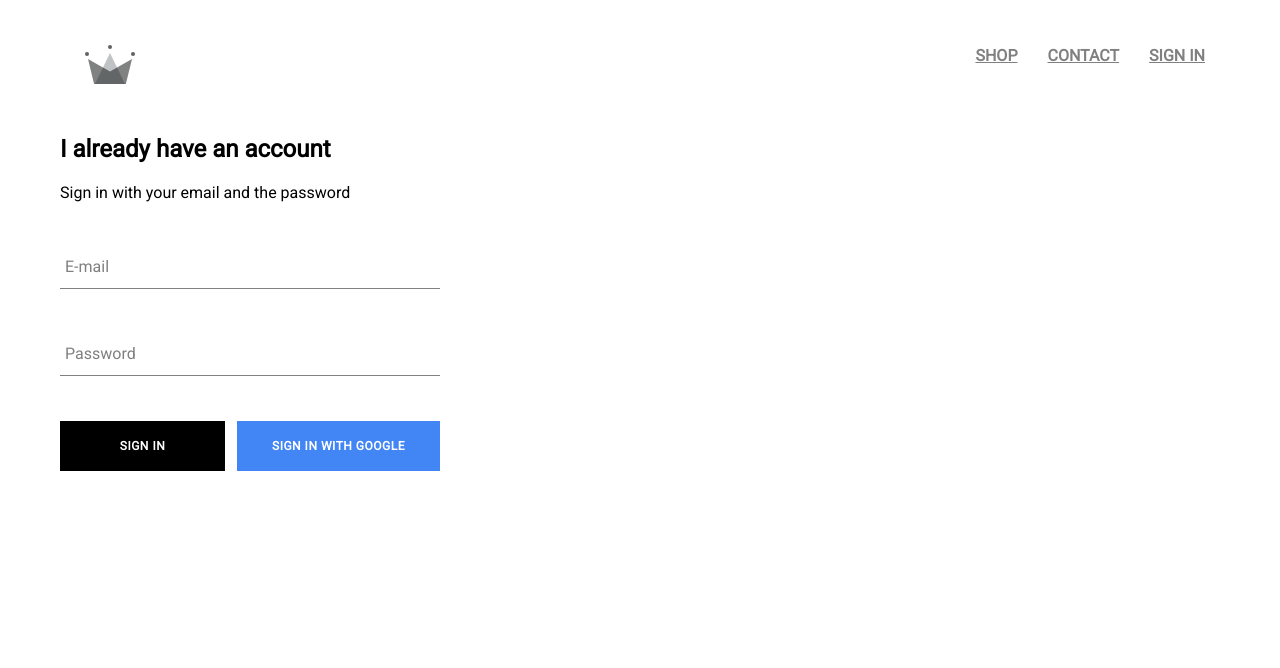
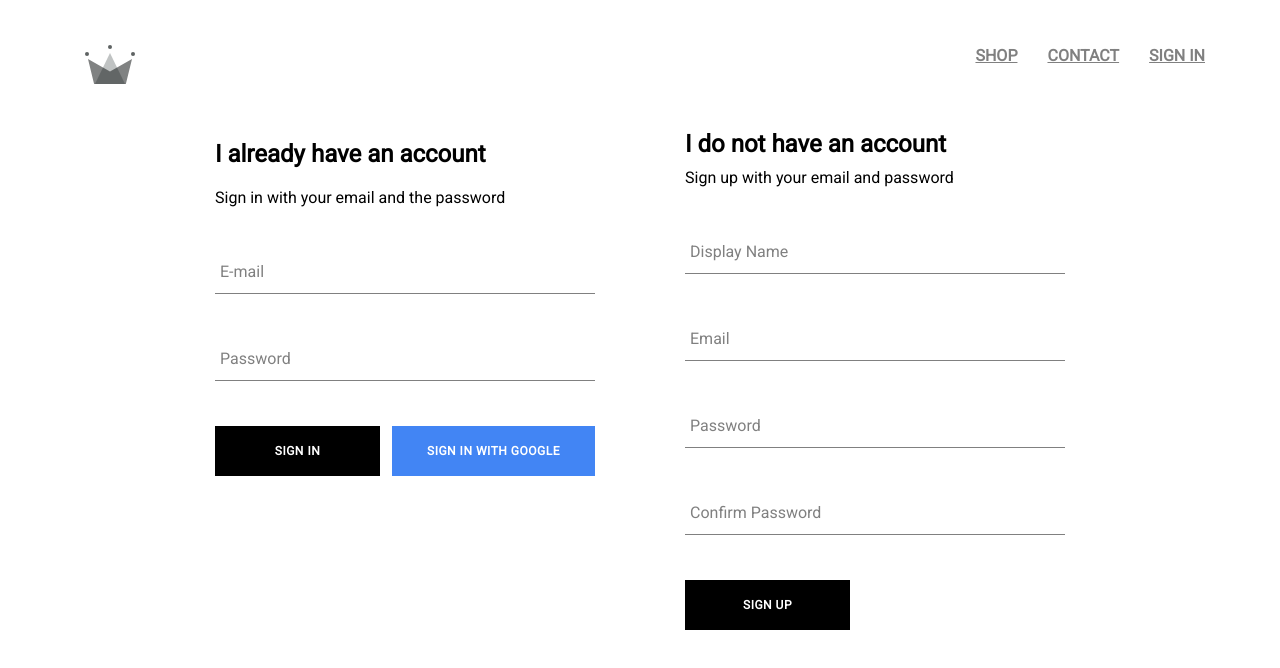
Before and after one commit to prprogrammer/crwn-clothing, a React (Create React App) app: page /signin in a window 1280 px wide. Shown: the top 668 px of the page. Built offline with nearby package versions, Linux system fonts and the light colour scheme; no server answers; a web font is replaced by a local one.

Commit message:
New files added

```diff
--- a/src/App.js
+++ b/src/App.js
@@ -5,7 +5,7 @@
 import ShopPage from "./pages/shop/shop.component";
 import Header from "./components/header/header.component";
 import SignInAndSignUpPage from "./pages/sign-in-and-sign-up/sign-in-and-sign-up.component";
-import { auth } from "./firebase/firebase.utils";
+import { auth, createUserProfileDocument } from "./firebase/firebase.utils";
 
 class App extends React.Component {
   constructor() {
@@ -18,9 +18,22 @@
   unsubscribeFromAuth = null;
 
   componentDidMount() {
-    this.unsubscribeFromAuth = auth.onAuthStateChanged(user => {
-      this.setState({ currentUser: user });
-      console.log(user);
+    this.unsubscribeFromAuth = auth.onAuthStateChanged(async userAuth => {
+      if (userAuth) {
+        const userRef = await createUserProfileDocument(userAuth);
+        userRef.onSnapshot(snapShot => {
+          this.setState({
+            currentUser: {
+              id: snapShot.id,
+              ...snapShot.data()
+            }
+          });
+
+          console.log(this.state);
+        });
+      } else {
+        this.setState({ currentUser: userAuth });
+      }
     });
   }
 
--- /dev/null
+++ b/src/components/sign-up/sign-up.component.jsx
@@ -0,0 +1,100 @@
+import React from "react";
+import "./sign-up.styles.scss";
+import FormInput from "../form-input/form-input.component";
+import CustomButton from "../custom-button/custom-button.component";
+
+import { auth, createUserProfileDocument } from "../../firebase/firebase.utils";
+
+class SignUp extends React.Component {
+  constructor() {
+    super();
+    this.state = {
+      displayName: "",
+      email: "",
+      password: "",
+      confirmPassword: ""
+    };
+  }
+
+  handleSubmit = async event => {
+    event.preventDefault();
+    const { displayName, email, password, confirmPassword } = this.state;
+    if (password !== confirmPassword) {
+      alert("password don't match");
+      return;
+    }
+
+    try {
+      const { user } = await auth.createUserWithEmailAndPassword(
+        email,
+        password
+      );
+      await createUserProfileDocument(user, { displayName });
+
+      this.setState({
+        displayName: "",
+        email: "",
+        password: "",
+        confirmPassword: ""
+      });
+    } catch (error) {
+      console.error(error);
+    }
+  };
+
+  handleChange = event => {
+    const { name, value } = event.target;
+    this.setState({ [name]: value });
+  };
+
+  render() {
+    const { displayName, email, password, confirmPassword } = this.state;
+    return (
+      <div className="sign-up">
+        <h2 className="title"> I do not have an account</h2>
+        <span>Sign up with your email and password</span>
+        <form className="sign-up-form" onSubmit={this.handleSubmit}>
+          <FormInput
+            type="text"
+            name="displayName"
+            value={displayName}
+            onChange={this.handleChange}
+            label="Display Name"
+            required
+          ></FormInput>
+
+          <FormInput
+            type="email"
+            name="email"
+            value={email}
+            onChange={this.handleChange}
+            label="Email"
+            required
+          ></FormInput>
+
+          <FormInput
+            type="password"
+            name="password"
+            value={password}
+            onChange={this.handleChange}
+            label="Password"
+            required
+          ></FormInput>
+
+          <FormInput
+            type="password"
+            name="confirmPassword"
+            value={confirmPassword}
+            onChange={this.handleChange}
+            label="Confirm Password"
+            required
+          ></FormInput>
+
+          <CustomButton type="submit">SIGN UP</CustomButton>
+        </form>
+      </div>
+    );
+  }
+}
+
+export default SignUp;
--- /dev/null
+++ b/src/components/sign-up/sign-up.styles.scss
@@ -0,0 +1,9 @@
+.sign-up {
+  display: flex;
+  flex-direction: column;
+  width: 380px;
+
+  .title {
+    margin: 10px 0;
+  }
+}
--- a/src/firebase/firebase.utils.js
+++ b/src/firebase/firebase.utils.js
@@ -13,6 +13,29 @@
   measurementId: "G-50WHXE1WSD"
 };
 
+export const createUserProfileDocument = async (userAuth, additionalData) => {
+  if (!userAuth) return;
+  const userRef = firestore.doc(`users/${userAuth.uid}`);
+  const snapShot = await userRef.get();
+  if (!snapShot.exists) {
+    const { displayName, email } = userAuth;
+    const createAt = new Date();
+
+    try {
+      await userRef.set({
+        displayName,
+        email,
+        createAt,
+        ...additionalData
+      });
+    } catch (error) {
+      console.log("error creating user", error.message);
+    }
+  }
+
+  return userRef;
+};
+
 firebase.initializeApp(config);
 
 export const auth = firebase.auth();
--- a/src/pages/sign-in-and-sign-up/sign-in-and-sign-up.component.jsx
+++ b/src/pages/sign-in-and-sign-up/sign-in-and-sign-up.component.jsx
@@ -1,10 +1,11 @@
 import React from "react";
 import "./sign-in-and-sign-up.styles.scss";
 import SignIn from "../../components/sign-in/sign-in.component";
+import SignUp from "../../components/sign-up/sign-up.component";
 
 const SignInAndSignUpPage = () => (
   <div className="sign-in-and-sign-up">
-    <SignIn />{" "}
+    <SignIn /> <SignUp />
   </div>
 );
 
--- a/src/pages/sign-in-and-sign-up/sign-in-and-sign-up.styles.scss
+++ b/src/pages/sign-in-and-sign-up/sign-in-and-sign-up.styles.scss
@@ -0,0 +1,6 @@
+.sign-in-and-sign-up {
+  width: 850px;
+  display: flex;
+  justify-content: space-between;
+  margin: 30px auto;
+}
```
